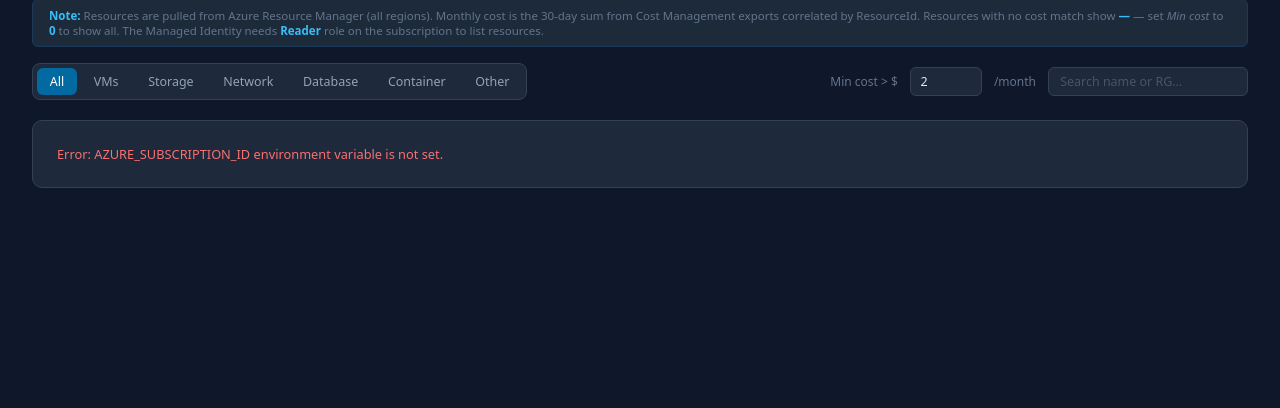
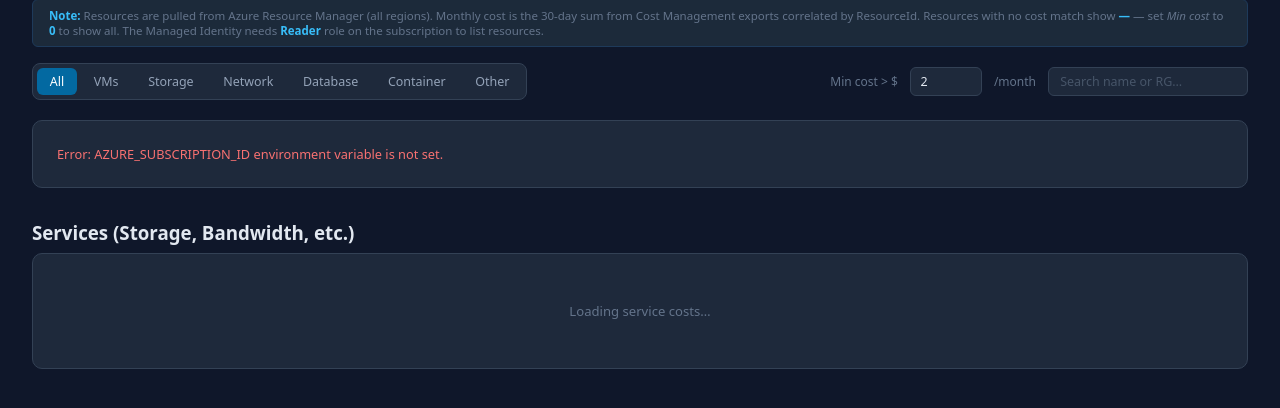
Before and after one commit to mysak7/azure-penny, a FastAPI app: page /live in a window 1280 px wide. Shown: the part 112-520 px from the top of the page. Run offline with FastAPI, Linux system fonts and the light colour scheme.

Commit message:
feat: add service-level costs (Storage, Bandwidth, etc.) to Live tab
Add /api/live-services endpoint that aggregates costs by service for
the last 30 days. Display services below resources on the Live page.

This shows costs for Storage, Bandwidth, and other services that don't
have ResourceIds in the cost export and thus can't be matched to ARM resources.

```diff
--- a/main.py
+++ b/main.py
@@ -937,6 +937,43 @@ async def api_services(period: str = "week") -> JSONResponse:
         return JSONResponse({"error": str(exc)}, status_code=500)
 
 
+@app.get("/api/live-services", tags=["api"])
+async def api_live_services() -> JSONResponse:
+    """Service-level costs (Storage, Bandwidth, etc.) for the last 30 days.
+
+    These don't correlate to ARM resources, so they're shown separately.
+    """
+    try:
+        df = await get_cached_dataframe()
+        if df.empty or "C_SERVICE" not in df.columns or "C_COST" not in df.columns:
+            return JSONResponse({"services": [], "total_usd": 0})
+
+        cutoff = (date.today() - timedelta(days=30)).strftime("%Y-%m-%d")
+        mdf = df[df["C_DATE"] >= cutoff] if "C_DATE" in df.columns else df
+
+        # Group by service and sum costs
+        by_svc = mdf.groupby("C_SERVICE")["C_COST"].sum().sort_values(ascending=False)
+
+        services = [
+            {
+                "name": str(svc),
+                "monthly_cost": round(float(cost), 2),
+                "category": "service",
+            }
+            for svc, cost in by_svc.items()
+            if cost > 0
+        ]
+
+        return JSONResponse({
+            "services": services,
+            "count": len(services),
+            "total_usd": round(float(by_svc.sum()), 2),
+        })
+    except Exception as exc:
+        log.exception("Live services endpoint failed")
+        return JSONResponse({"error": str(exc)}, status_code=500)
+
+
 @app.get("/api/cost-search", tags=["api"])
 async def api_cost_search(q: str) -> JSONResponse:
     """Search cost export for rows matching a resource name pattern."""
--- a/templates/live.html
+++ b/templates/live.html
@@ -163,6 +163,11 @@
 
   <div id="table-wrap" class="table-wrap">
     <div class="loading">Loading resources from Azure&hellip;</div>
+  </div>
+
+  <h3 style="margin-top:2rem;margin-bottom:0.5rem;color:#e2e8f0">Services (Storage, Bandwidth, etc.)</h3>
+  <div id="services-wrap" class="table-wrap">
+    <div class="loading">Loading service costs&hellip;</div>
   </div>
 
 </div>
@@ -350,21 +355,42 @@ function renderTable(rows) {
 // ── Load data ─────────────────────────────────────────────────────────────────
 function loadResources() {
   document.getElementById('table-wrap').innerHTML = '<div class="loading">Loading resources from Azure&hellip;</div>';
+  document.getElementById('services-wrap').innerHTML = '<div class="loading">Loading service costs&hellip;</div>';
   document.getElementById('st-error').textContent = '';
 
-  fetch('/api/live-resources')
-    .then(function(r) { return r.json(); })
-    .then(function(data) {
-      if (data.error) throw new Error(data.error);
-      allResources = data.resources || [];
-      document.getElementById('st-count').textContent   = data.count || 0;
-      document.getElementById('st-sub').textContent     = data.subscription_id || '&mdash;';
+  Promise.all([
+    fetch('/api/live-resources').then(r => r.json()),
+    fetch('/api/live-services').then(r => r.json())
+  ]).then(function([resData, svcData]) {
+    if (resData.error) throw new Error(resData.error);
+    allResources = resData.resources || [];
+    document.getElementById('st-count').textContent   = resData.count || 0;
+    document.getElementById('st-sub').textContent     = resData.subscription_id || '&mdash;';
     applyFilters();
+    renderServices(svcData.services || []);
   })
   .catch(function(err) {
     document.getElementById('table-wrap').innerHTML = '<p class="error-msg">Error: ' + escHtml(err.message) + '</p>';
     document.getElementById('st-error').textContent = err.message;
   });
+}
+
+function renderServices(services) {
+  if (!services || services.length === 0) {
+    document.getElementById('services-wrap').innerHTML = '<p class="dim" style="padding:1rem">No service costs found.</p>';
+    return;
+  }
+  var thead = '<thead><tr>' +
+    '<th onclick="setSort(\'name\')">Service</th>' +
+    '<th style="text-align:right" onclick="setSort(\'monthly_cost\')">30-day Cost</th>' +
+    '</tr></thead>';
+  var tbody = '<tbody>' + services.map(function(s) {
+    return '<tr>' +
+      '<td><strong style="color:#e2e8f0">' + escHtml(s.name) + '</strong></td>' +
+      '<td style="text-align:right">' + costCell(s.monthly_cost) + '</td>' +
+      '</tr>';
+  }).join('') + '</tbody>';
+  document.getElementById('services-wrap').innerHTML = '<table>' + thead + tbody + '</table>';
 }
 
 function reloadLive() {
```
Lines whose indentation alone changed are shown as unchanged.
